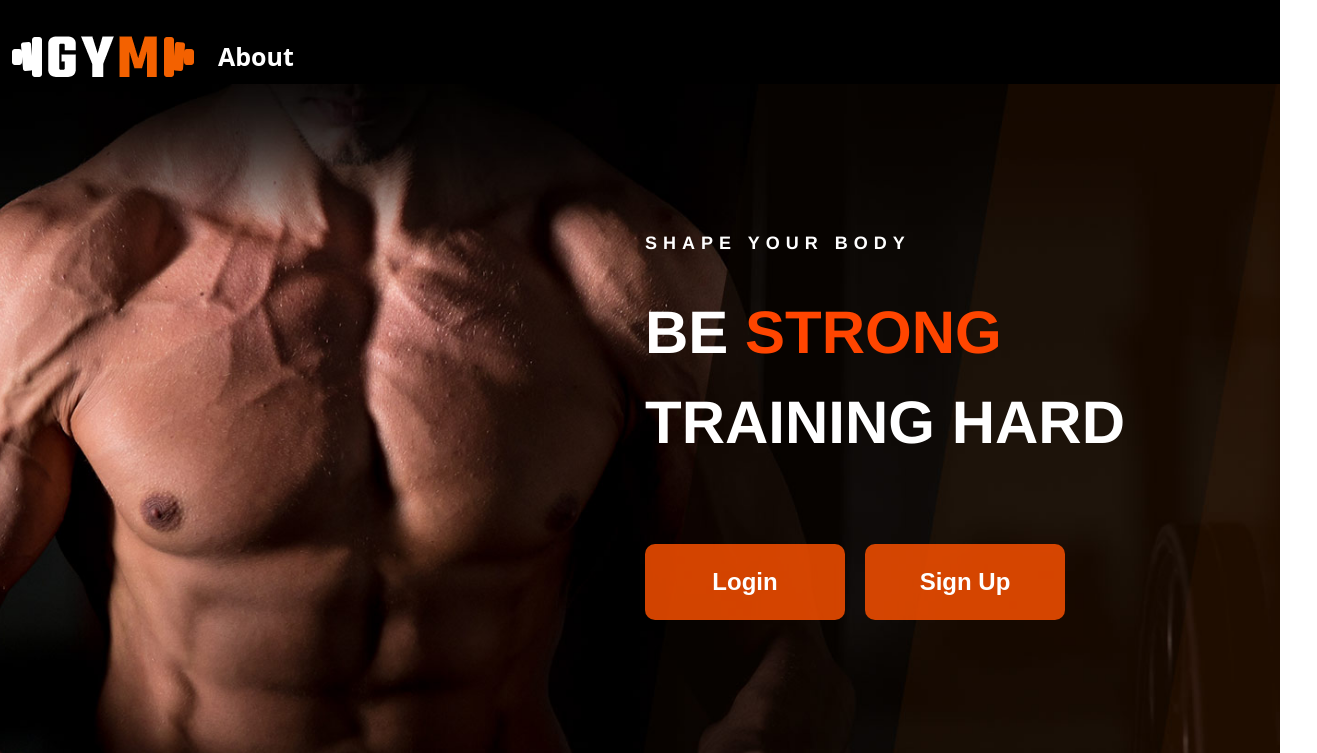
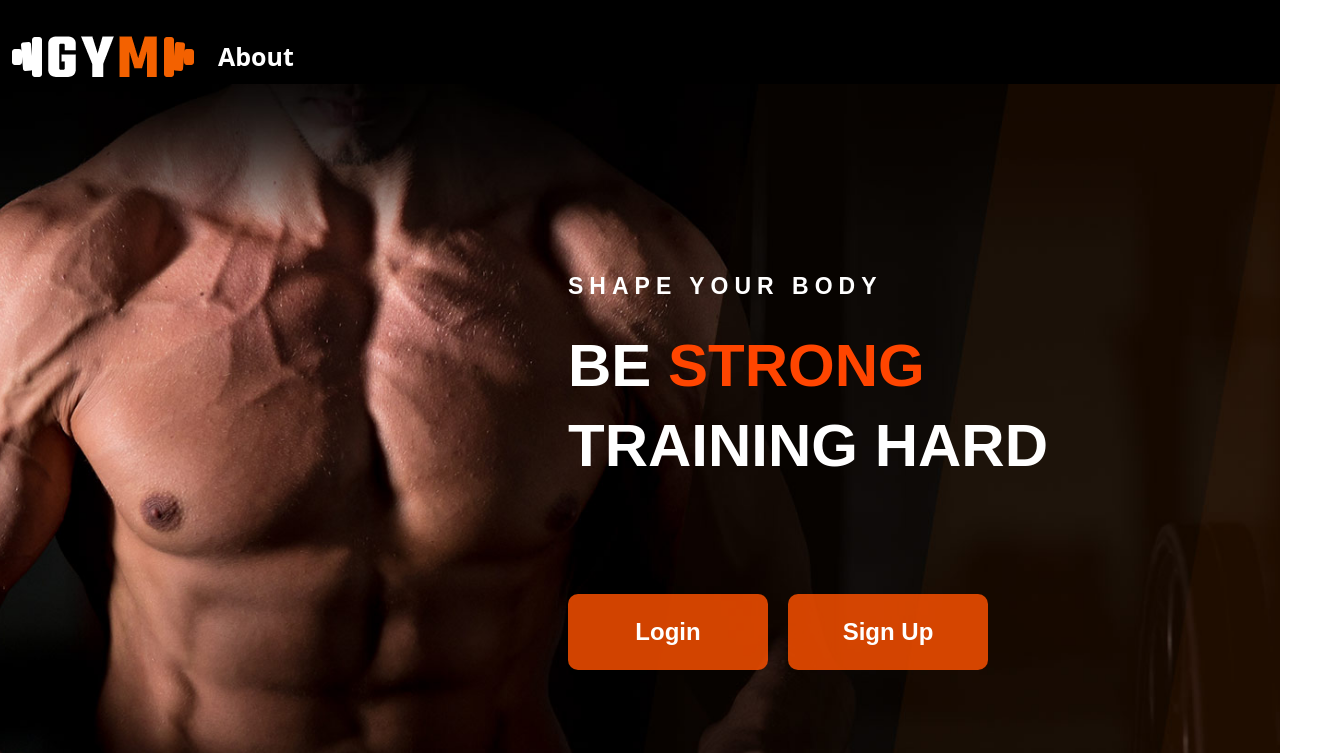
Before and after one commit to bcsf19a010/FYP, a React (Create React App) app in the folder frontend/: page / in a window 1280 px wide. Shown: the top 753 px of the page, 1317 px wide, since content can reach past the window. Built offline with nearby package versions, Linux system fonts and the light colour scheme.

Commit message:
some editing with home page

```diff
--- a/frontend/src/Components/Home/Home.css
+++ b/frontend/src/Components/Home/Home.css
@@ -9,8 +9,8 @@
 }
 .container
 {
-  padding: 100px;
-  margin-left: 165px;
+  padding-top: 150px;
+  margin-left: 80px;
   font-family: "Muli", sans-serif;
   -webkit-font-smoothing: antialiased;
   display: flex;
@@ -25,11 +25,13 @@
   justify-content:center;
   padding: 0px;
   height:45vh;
-  width:70vh;
+  width:80vh;
   margin:0px;
 }
 span{
-  font-size: 18px;
+  font-family: "Muli", sans-serif;
+  -webkit-font-smoothing: antialiased;
+  font-size: 23px;
   text-transform: uppercase;
   font-weight: 700;
   letter-spacing: 6px;
@@ -38,12 +40,13 @@ span{
 .text,h1
 {
   position:relative;
-  font-family:'Franklin Gothic Medium', 'Arial Narrow', Arial, sans-serif;
+  font-family: "Muli", sans-serif;
+  -webkit-font-smoothing: antialiased;
   font-size: 60px;
   color: #ffffff;
   font-weight: 700;
   text-transform: uppercase;
-  line-height: 90px;
+  line-height: 80px;
 }
 .buttons
 {
@@ -68,7 +71,7 @@ span{
     transform: translateY(-2px);
     box-shadow: 0 4px 8px rgba(0, 0, 0, 0.1);
     background-color: transparent;
-    color:rgb(255 82 0 / 82%);;
+    color:rgb(255 82 0 / 82%);
 
   }
 
```
